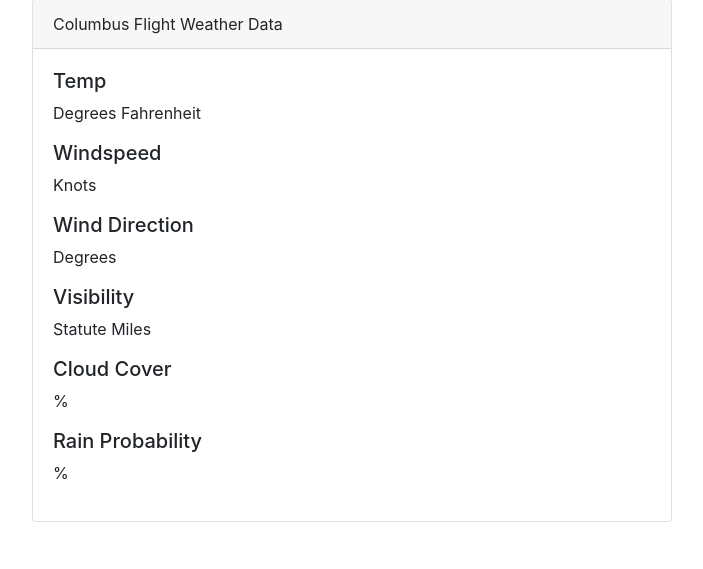
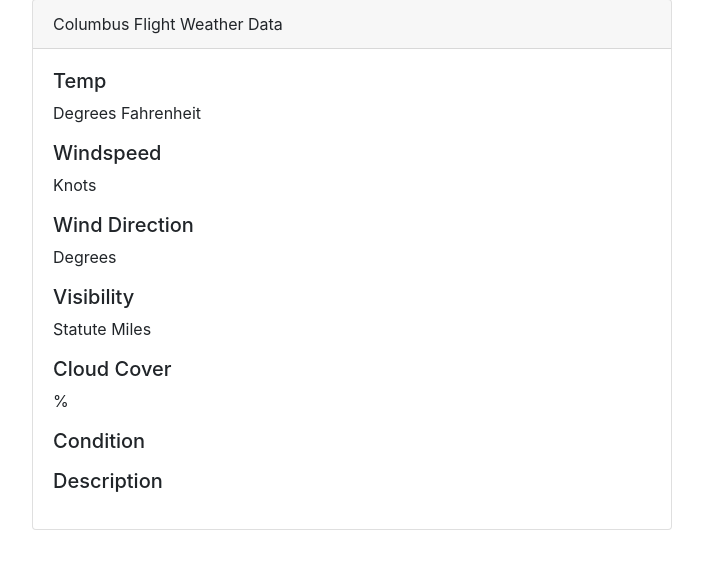
Before and after one commit to nehal-chigurupati/weatherchecker, a Django app: page / in a window 1280 px wide. Shown: the part 161-730 px from the top of the page, without its empty margins (288-991 px from the left). Run offline with Django 3.2, Linux system fonts and the light colour scheme; data that the repository does not hold is empty; parts of the project's set-up code (start-up, migrations or seed data) failed here and were passed over; some libraries are stand-ins or nearby versions.

Commit message:
Update rain stat

```diff
--- a/conditions/fetch.py
+++ b/conditions/fetch.py
@@ -9,7 +9,8 @@
 
     x = response.json()
     list = x["list"]
-    data = list[0]
+    data = list[1]
+    print(data)
 
 
     response_data = {}
@@ -21,7 +22,8 @@
 
         response_data['visibility'] = data["visibility"]
         response_data['clouds'] = data["clouds"]['all']
-        response_data['rain_probability'] = data["rain"]["3h"]
+        response_data['weather'] = data["weather"][0]["main"]
+        response_data['description'] = data['weather'][0]["description"]
     else:
         response_data["ERROR"] = "ERROR IN FETCH"
     return response_data
@@ -33,7 +35,8 @@
     cleaned_response["degree"] = response.get("degree")
     cleaned_response["visibility"] = meters_to_statute_meters(response.get("visibility"))
     cleaned_response["clouds"] = response.get("clouds")
-    cleaned_response["rain_probability"] = response.get("rain_probability")
+    cleaned_response["weather"] = response.get("weather")
+    cleaned_response["description"] = response.get("description")
 
     return cleaned_response
 
--- a/conditions/views.py
+++ b/conditions/views.py
@@ -14,17 +14,17 @@
         counter += 1
     if data["temp"] > 32.0 and data["temp"] < 90:
         counter += 1
-    if data['rain_probability'] < .2:
-        counter +=1
-
-    return counter == 4
+    if data['weather'].substring("snow") == -1  and data['weather'].substring('rain') == -1:
+        counter += 1
+    if data['description'].substring("snow") == -1 and data['description'].substring('rain') == -1 and data['description'].substring('ice') == -1:
+        counter += 1
+    return counter == 5
 
 def view_conditions(request):
     #requested_city = get_object_or_404(City, pk=city_pk)
     requested_city = "Columbus"
 
     weather_data = convert_data(get_weather_data(requested_city))
-    weather_data['rain_probability'] = weather_data['rain_probability'] * 100
     weather_data['are_conditions_met'] = are_conditions_met(weather_data)
 
     return render(request, 'conditions.html', weather_data)
--- a/templates/conditions.html
+++ b/templates/conditions.html
@@ -38,8 +38,11 @@
         <h5> Cloud Cover </h5>
         <p> {{ clouds }}%</p>
 
-        <h5> Rain Probability </h5>
-        <p> {{ rain_probability }}% </p>
+        <h5> Condition </h5>
+        <p> {{ weather }} </p>
+
+        <h5> Description </h5>
+        <p> {{ description }} </p>
       </div>
     </div>
   </body>
```
